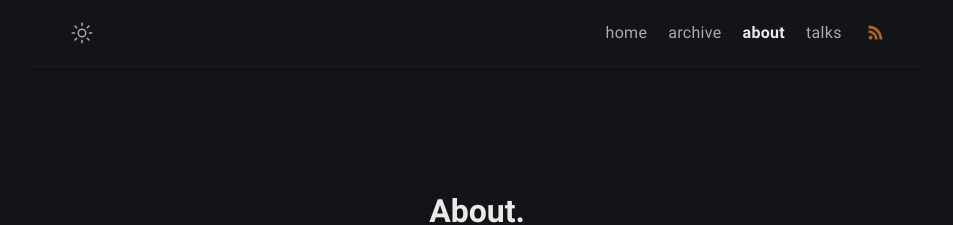
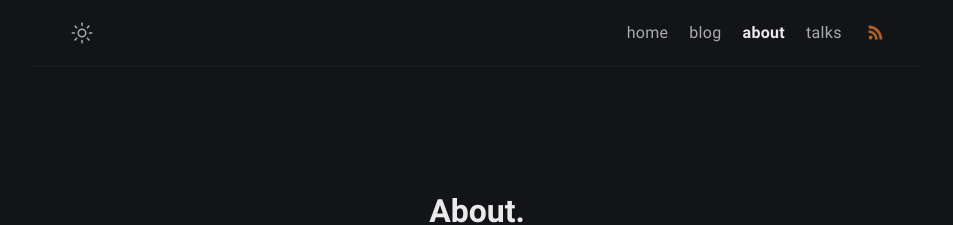
Before and after one commit to f0rmig4/f0rmig4.github.io, a Jekyll site: the page built from about.html, in a window 1280 px wide. Shown: the top 225 px of the page, without its empty margins (163-1116 px from the left). Built offline with Jekyll 4.4.1, drawn with Linux system fonts in a browser that asks for light colours.

Commit message:
fine adjustments

```diff
--- a/_data/menus.yml
+++ b/_data/menus.yml
@@ -2,7 +2,7 @@
   url: /
   external: false
 
-- title: archive
+- title: blog
   url: /archive/
   external: false
 
--- a/_sass/klise/_layout.scss
+++ b/_sass/klise/_layout.scss
@@ -378,3 +378,7 @@
     background-color: rgba(128, 128, 128, 0.1);
   }
 }
+
+.lower {
+  text-transform: lowercase;
+}
--- a/about.html
+++ b/about.html
@@ -4,7 +4,7 @@
 description: Engenheiro de software, artesão de bits, pai da Luz, apaixonado por games e por todos outros cacarecos tecnológicos.
 ---
 <article>
-  <h2>f0rmig4</h2>
+  <h2 class="lower">f0rmig4</h2>
   <hr>
 </article>
 <article>
--- a/bio.html
+++ b/bio.html
@@ -3,10 +3,7 @@
 title: Biografia f0rmig4
 description: Engenheiro de software, artesão de bits, pai da Luz, apaixonado por games e por todos outros cacarecos tecnológicos.
 ---
-<article>
-  <h2>Biografia de f0rmig4</h2>
-  <hr>
-</article>
+
 <article>
   <p><strong>f0rmig4</strong>, trabalhar com tecnologia desde o início dos anos 90. Aos 10 anos de idade ganhou seu primeiro computador, Intel Pentium. Trabalhou para pequena gráfica familiar produzindo imagens vetorizadas e operando uma máquina de recorte eletrônica.</p>
   <p>Com 12 anos de idade escreveu seu primeiro HTML e criou seu primeiro site, na época no editor Microsoft FrontPage.</p>
```
